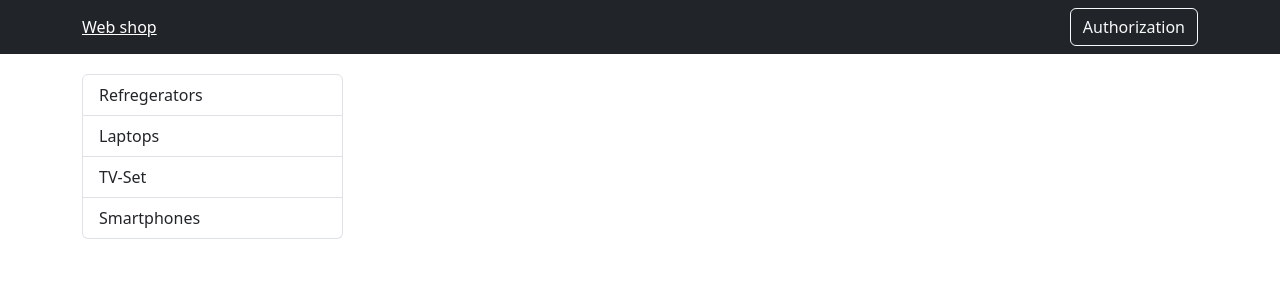
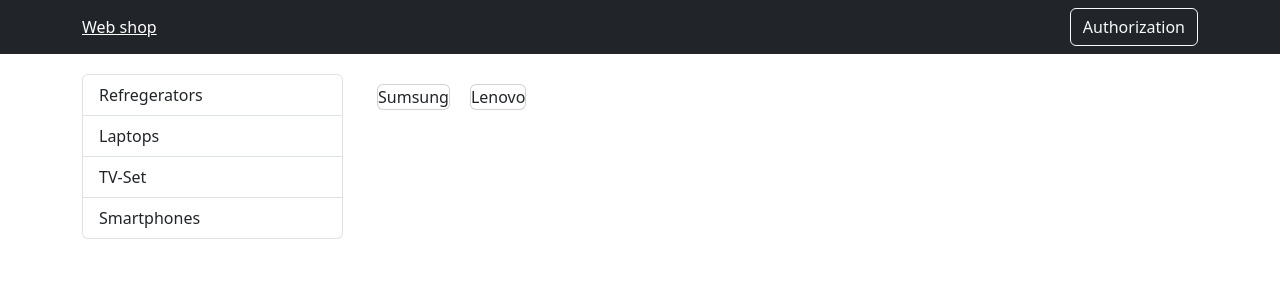
Before and after one commit to BabiychukYuliya/internet_shop_client, a React (Create React App) app: page / in a window 1280 px wide. Shown: the top 300 px of the page. Built offline with nearby package versions, Linux system fonts and the light colour scheme.

Commit message:
brandBar

```diff
--- a/src/components/BrandBar.js
+++ b/src/components/BrandBar.js
@@ -1,8 +1,26 @@
 import { observer } from "mobx-react-lite";
-import { Row } from "react-bootstrap";
+import { Col, Card } from "react-bootstrap";
+import { useContext } from "react";
+import { Context } from "..";
 
 const BrandBar = observer(() => {
-  return <Row></Row>;
+  const { device } = useContext(Context);
+  return (
+    <Col style={{ display: "flex" }}>
+      {device.brands.map((brand) => (
+        <Card
+          key={brand.id}
+          style={{ margin: 10 }}
+          onClick={() => device.setSelectedBrand(brand)}
+          background-color={
+            brand.id === device.selectedBrand.id ? "#0d6efd" : "light"
+          }
+        >
+          {brand.name}
+        </Card>
+      ))}
+    </Col>
+  );
 });
 
 export default BrandBar;
--- a/src/pages/Shop.js
+++ b/src/pages/Shop.js
@@ -1,5 +1,6 @@
 import { Container, Row, Col } from "react-bootstrap";
 import TypeBar from "../components/TypeBar";
+import BrandBar from "../components/BrandBar";
 
 const Shop = () => {
   return (
@@ -8,7 +9,9 @@ const Shop = () => {
         <Col>
           <TypeBar />
         </Col>
-        <Col md={9}></Col>
+        <Col md={9}>
+          <BrandBar />
+        </Col>
       </Row>
     </Container>
   );
--- a/src/store/DeviceStore.js
+++ b/src/store/DeviceStore.js
@@ -29,6 +29,7 @@ export default class DeviceStore {
       },
     ];
     this._selectedType = {};
+    this._selectedBrand = {};
     makeAutoObservable(this); //mobx слідкує за ціми змінними
   }
 
@@ -48,6 +49,10 @@ export default class DeviceStore {
     this._selectedType = type;
   }
 
+  setSelectedBrand(brand) {
+    this._selectedBrand = brand;
+  }
+
   get types() {
     return this._types;
   }
@@ -63,4 +68,8 @@ export default class DeviceStore {
   get selectedType() {
     return this._selectedType;
   }
+
+  get selectedBrand() {
+    return this._selectedBrand;
+  }
 }
```
